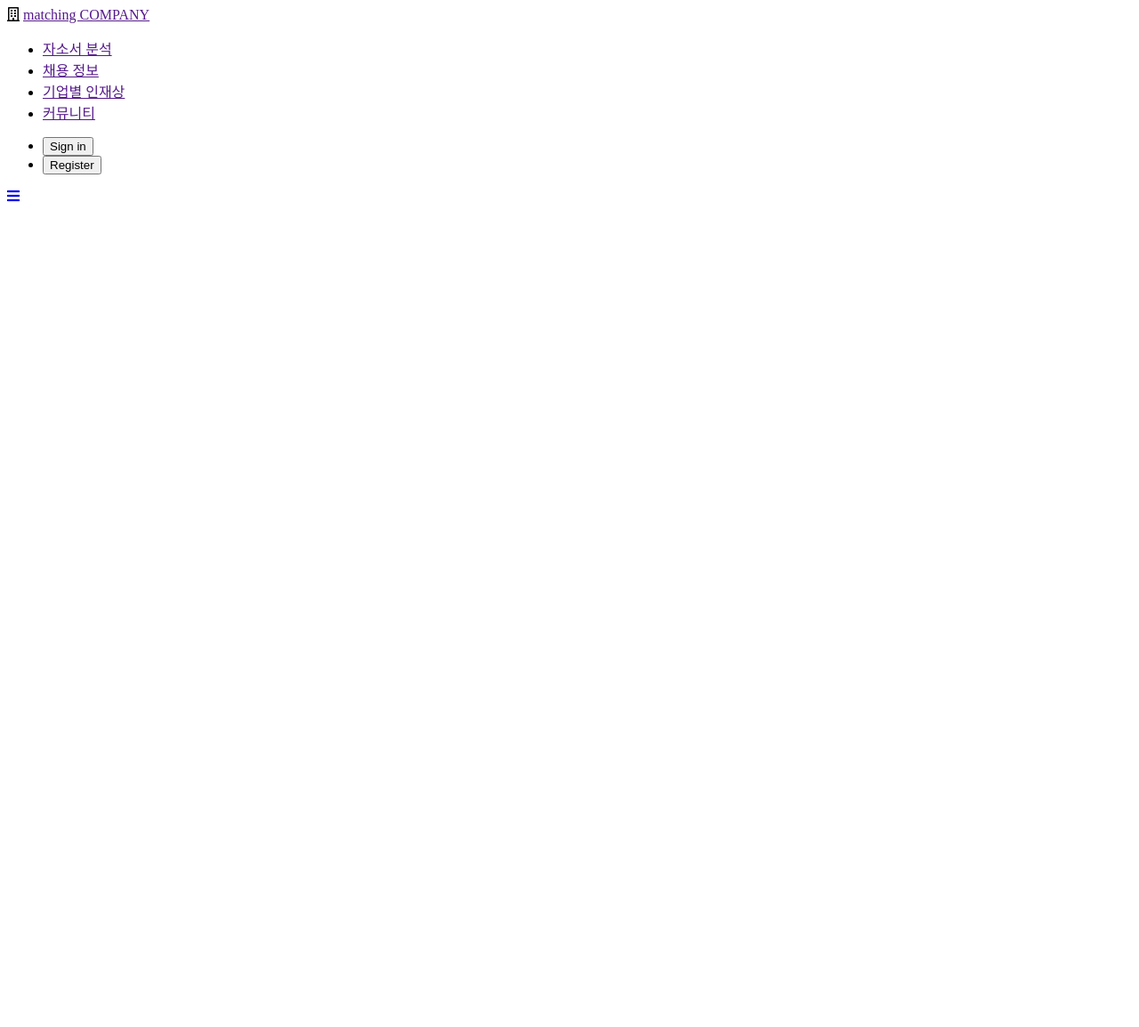
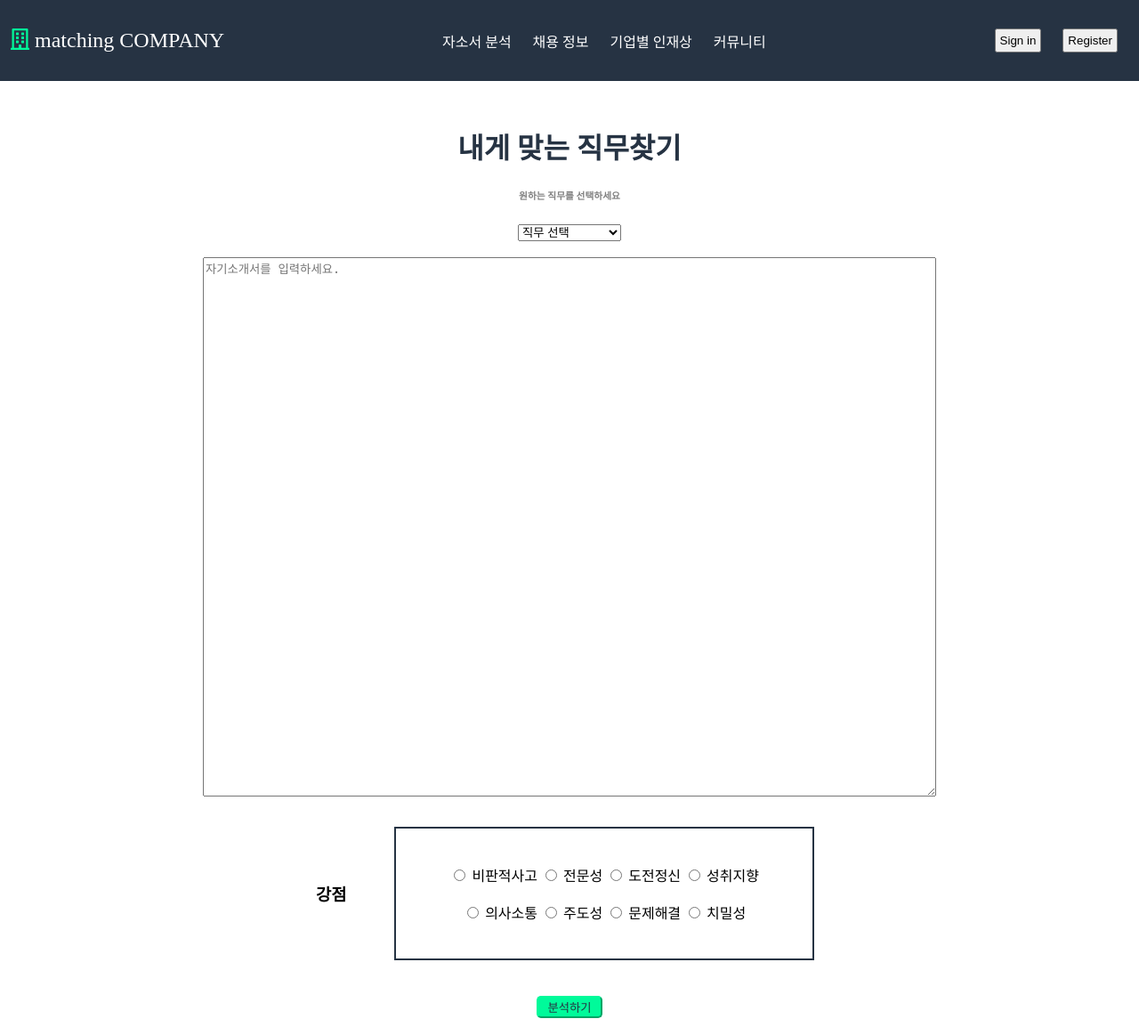
Before and after one commit to sa46lll/CoverLetter-Django, a Django app: page /community/ in a window 1280 px wide. Shown: the whole page at 89% size. Before the commit the page ends 227 px from the top, so only its background shows below. Run offline with Django 3.2, Linux system fonts and the light colour scheme; some libraries are stand-ins or nearby versions.

Commit message:
Link result page

```diff
--- a/CV/CV/settings.py
+++ b/CV/CV/settings.py
@@ -122,6 +122,7 @@ STATIC_URL = '/static/'
 
 STATICFILES_DIRS = [
     os.path.join(BASE_DIR, "static"),
+    # os.path.join('static'),
 ]
 
 # Default primary key field type
--- a/CV/community/templates/style.css
+++ b/CV/community/static/css/style.css
@@ -1,5 +1,6 @@
 body {
     margin: 0;
+    text-align: center;
 }
 
 a {
@@ -87,3 +88,35 @@ a {
         display: block;
     }
 }
+
+#tit{
+    margin-top: 50px;
+    color: #263343;
+}
+#strength-radio > * {
+    vertical-align: middle;
+}
+h3.info{
+    display: inline-block;
+    margin: 20px;
+}
+#strength-box{
+    display: inline-block;
+    padding: 40px 60px 40px 60px;
+    margin: 30px;
+    border-style: solid;
+    border-width: 2px;
+    border-color: #263343;
+}
+h6.info{
+    color: grey;
+}
+#analysis-btn{
+    margin: 10px;
+    padding-left: 10px;
+    padding-right: 10px;
+    background-color: mediumspringgreen;
+    border-color: mediumspringgreen;;
+    color: #263343;
+    border-radius: 5px;
+}
--- /dev/null
+++ b/CV/community/static/js/test.js
@@ -0,0 +1 @@
+alert("환영합니다!");
--- a/CV/community/templates/index.html
+++ b/CV/community/templates/index.html
@@ -1,15 +1,13 @@
-<html>
+{% load static %}
+<!DOCTYPE html>
 <head>
     <meta charset="UTF-8">
     <meta name="viewport"
           content="width=device-width, user-scalable=no, initial-scale=1.0, maximum-scale=1.0, minimum-scale=1.0">
     <meta http-equiv="X-UA-Compatible" content="ie=edge">
-    <link rel="stylesheet" href="style.css"/>
-    <title>직무 분석 결과 페이지</title>
-    <link
-    rel="stylesheet"
-    href="https://cdnjs.cloudflare.com/ajax/libs/font-awesome/5.8.2/css/all.min.css"
-  />
+    <link rel="stylesheet" href="{% static '/css/style.css' %}"/>
+    <title>자소서 입력 페이지</title>
+    <link rel="stylesheet" href="https://cdnjs.cloudflare.com/ajax/libs/font-awesome/5.8.2/css/all.min.css"/>
 </head>
 <body>
     <nav class="navbar">
@@ -33,10 +31,81 @@
         <a href="#" class="navbar__toggleBtn">
             <i class="fas fa-bars"></i>
         </a>
-
     </nav>
 
-    {% load static %}
-    <script src="{% static 'js/test.js' %}"}></script>
+    {% block contents %}
+    <h1 id="tit">내게 맞는 직무찾기</h1>
+    <h6 class="info">원하는 직무를 선택하세요</h6>
+    <select name="job">
+        <option value="">직무 선택</option>
+        <option value="">경영,사무</option>
+        <option value="">마케팅,광고,홍보</option>
+        <option value="">IT,인터넷</option>
+        <option value="">디자인</option>
+        <option value="">무역,유통</option>
+        <option value="">영업,고객상담</option>
+        <option value="">서비스</option>
+        <option value="">연구개발,설계</option>
+        <option value="">생산,제조</option>
+        <option value="">교육</option>
+        <option value="">건설</option>
+        <option value="">의료</option>
+        <option value="">미디어</option>
+        <option value="">전문,특수직</option>
+    </select>
+    <br>
+    <br>
+    <form method="">
+        <textarea id="letter-contents" rows="40" cols="100" placeholder="자기소개서를 입력하세요."></textarea>
+    </form>
+    <form id="strength-radio">
+        <h3 class="info">강점</h3>
+        <div id="strength-box">
+            <label>
+                <input type="radio" name="strength" value="">
+                비판적사고
+            </label>
+            <label>
+                <input type="radio" name="strength" value="">
+                전문성
+            </label>
+            <label>
+                <input type="radio" name="strength" value="">
+                도전정신
+            </label>
+            <label>
+                <input type="radio" name="strength" value="">
+                성취지향
+            </label>
+            <br>
+            <br>
+            <label>
+                <input type="radio" name="strength" value="">
+                의사소통
+            </label>
+            <label>
+                <input type="radio" name="strength" value="">
+                주도성
+            </label>
+            <label>
+                <input type="radio" name="strength" value="">
+                문제해결
+            </label>
+            <label>
+                <input type="radio" name="strength" value="">
+                치밀성
+            </label>
+        </div>
+    </form>
+    <div class="result-link">
+        <a href="{% url 'result' %}">
+            <input type="submit" value="분석하기" id="analysis-btn">
+        </a>
+    </div>
+    {% endblock %}
+
+    <!--<script src="{% static 'js/test.js' %}"></script>-->
+
+
 </body>
 </html>
--- a/CV/community/urls.py
+++ b/CV/community/urls.py
@@ -3,4 +3,5 @@ from . import views
 
 urlpatterns = [
     path('', views.index, name='index'),
+    path("result/", views.result, name="result"),
 ]
--- a/CV/community/views.py
+++ b/CV/community/views.py
@@ -8,3 +8,9 @@ def index(req):
 
     }
     return render(req, "index.html", context=context)
+
+def result(req):
+    context = {
+
+    }
+    return render(req, "result.html", context=context)
--- a/CV/static/js/test.js
+++ /dev/null
@@ -1 +0,0 @@
-alert("환영합니다!")
```
Also changed, not shown: CV/community/templates/result.html (added, +15 -0 lines).
